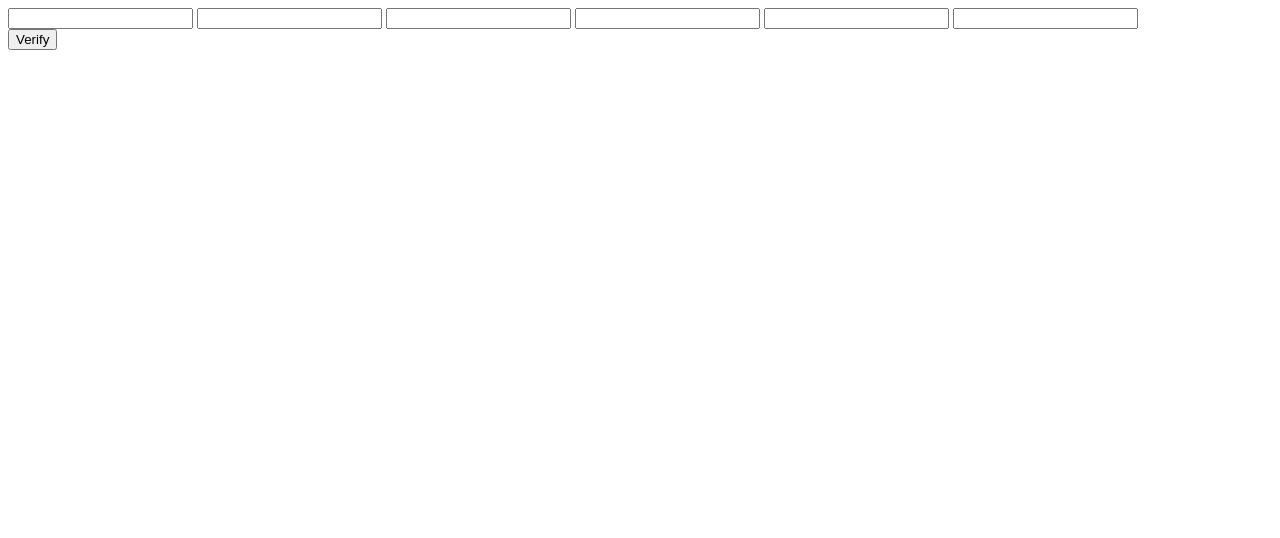
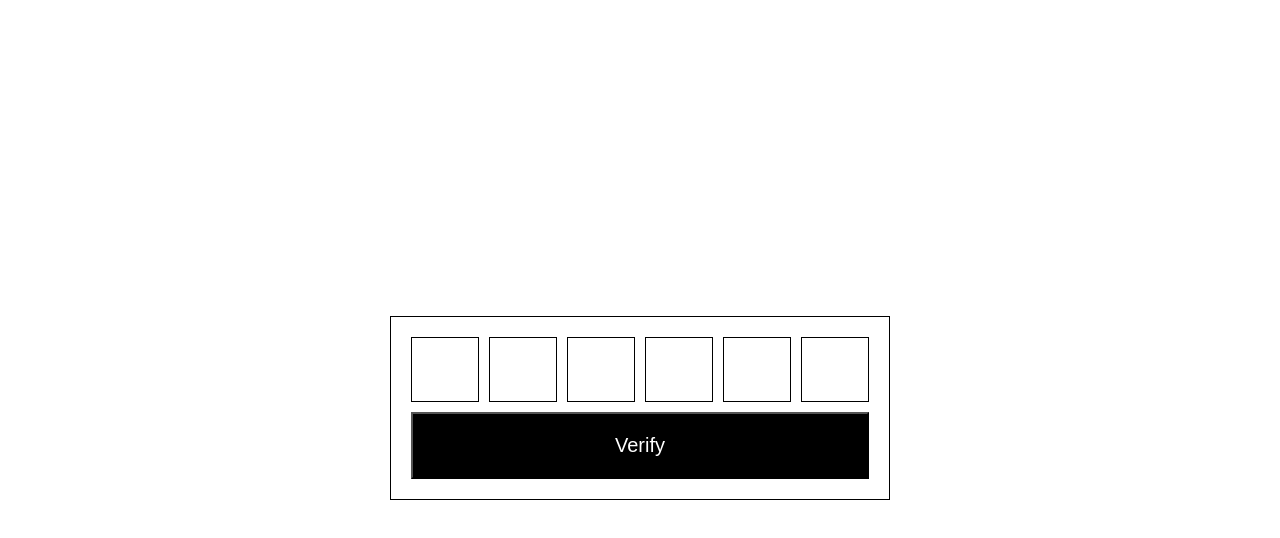
Before and after one commit to Karol-Kowalski/verification-input-js, a plain HTML site: page index.html in a window 1280 px wide. Drawn offline with Linux system fonts and the light colour scheme.

Commit message:
Form styling
Add some styles for better look on form

```diff
--- a/index.html
+++ b/index.html
@@ -8,7 +8,7 @@
 </head>
 <body>
 
-    <form name="verify">
+    <form name="Verify">
         <div class="inputs">
             <input type="text" name="n1" maxlength="1">
             <input type="text" name="n2" maxlength="1">
--- a/style.css
+++ b/style.css
@@ -0,0 +1,43 @@
+* {
+    box-sizing: border-box;
+}
+
+body {
+    height: 100vh;
+    display: grid;
+    place-items: center;
+}
+
+form {
+    border: 1px solid #000;
+    padding: 20px;
+    width: 500px;
+}
+.inputs {
+    margin-bottom: 10px;
+    display: grid;
+    grid-template-columns: repeat(6, 1fr);
+    gap: 10px;
+}
+
+.inputs > * {
+    border: 1px solid #000;
+    padding: 20px;
+    text-align: center;
+    font-size: 20px;
+    width: 100%;
+    line-height: 1;
+}
+
+input[value="Verify"] {
+    width: 100%;
+    background: #000000;
+    color: #ffffff;
+    text-align: center;
+    font-size: 20px;
+    padding: 20px;
+}
+
+input[type="submit"]:focus {
+    border-color: blue;
+  }
```
